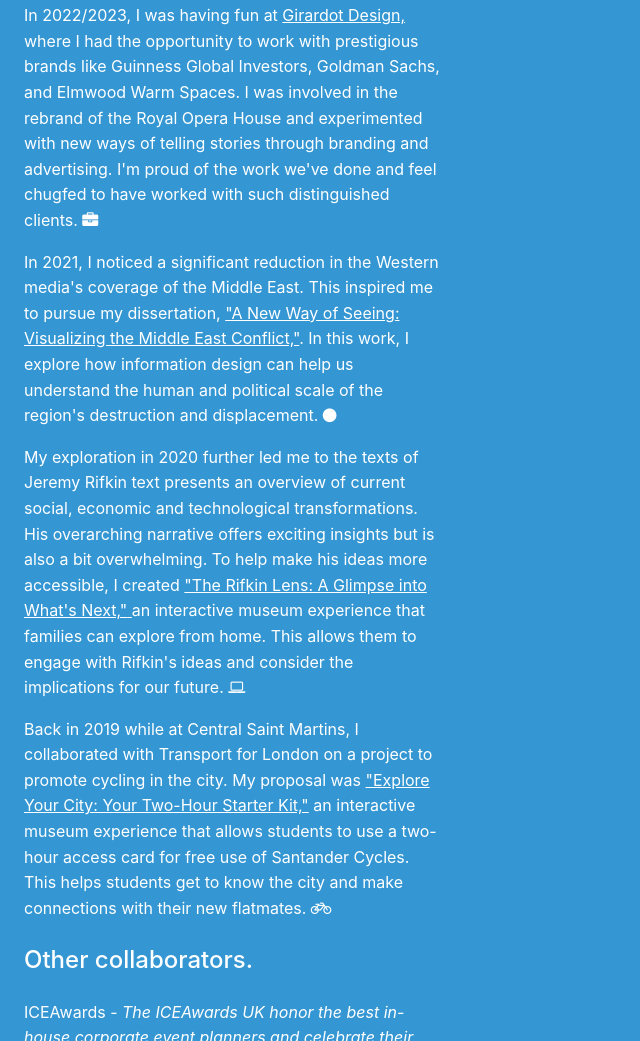
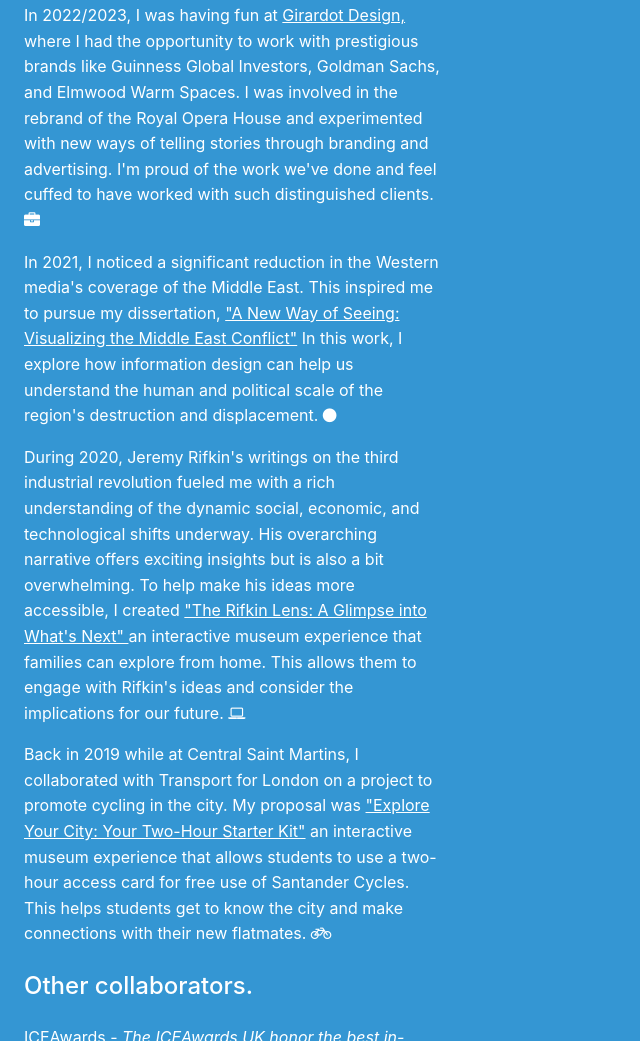
Before and after one commit to JackCrawfordRobertson/jackWeb, a Gatsby site: page / in a window 1280 px wide. Shown: the part 715-1756 px from the top of the page, without its empty margins (0-640 px from the left). Built offline with nearby package versions, Linux system fonts and the light colour scheme; Gatsby itself is replaced by a stand-in of ours.

Commit message:
Spelling changes

```diff
--- a/package.json
+++ b/package.json
@@ -20,9 +20,11 @@
     "gatsby-transformer-sharp": "^5.11.0",
     "gsap": "^3.12.2",
     "lottie-web": "^5.12.2",
+    "mapbox-gl": "^2.15.0",
     "react": "^18.2.0",
     "react-dom": "^18.2.0",
     "react-helmet": "^6.1.0",
+    "react-router-dom": "^6.16.0",
     "react-scroll": "^1.8.9",
     "react-scroll-parallax": "^3.4.2",
     "react-vertical-timeline-component": "^3.6.0",
--- a/src/components/HomeTop/HomeTop.css
+++ b/src/components/HomeTop/HomeTop.css
@@ -35,6 +35,11 @@
   color: white;
   border-radius: .1em; /* Adjusted to use em unit */
 }
+
+.hover-link:hover {
+  color: red;  /* Replace 'desiredColor' with the color you want on hover, e.g., 'red' or '#ff0000'. */
+}
+
 
 @media (min-width: 768px) {
   .home-top-container {
--- a/src/components/HomeTop/HomeTop.js
+++ b/src/components/HomeTop/HomeTop.js
@@ -2,6 +2,7 @@ import React, { useState } from "react"
 import "./HomeTop.css"
 import WorkCard from "../Work/WorkCard"
 import EmissionCalculator from "../Emission/EmissionCalculator"
+
 //import LoadingScreen from "../LoadingScreen/LoadingScreen";
 
 //Branding
@@ -92,9 +93,8 @@ const HomeTop = () => {
           Investors, Goldman Sachs, and Elmwood Warm Spaces. I was involved in
           the rebrand of the Royal Opera House and experimented with new ways of
           telling stories through branding and advertising. I'm proud of the
-          work we've done and feel chugfed to have worked with such
-          distinguished clients.{" "}
-          <i class="fa fa-briefcase" aria-hidden="true"></i>
+          work we've done and feel cuffed to have worked with such distinguished
+          clients. <i class="fa fa-briefcase" aria-hidden="true"></i>
         </p>
         {/* Middel east */}
         <p>
@@ -130,20 +130,20 @@ const HomeTop = () => {
               textDecoration: "underline",
             }}
           >
-            "A New Way of Seeing: Visualizing the Middle East Conflict,"
-          </span>
-          . In this work, I explore how information design can help us
+            "A New Way of Seeing: Visualizing the Middle East Conflict"
+          </span> In this work, I explore how information design can help us
           understand the human and political scale of the region's destruction
           and displacement. <i class="fa fa-circle" aria-hidden="true"></i>
         </p>
         {/* IOT */}
         <p>
-          My exploration in 2020 further led me to the texts of Jeremy Rifkin
-          text presents an overview of current social, economic and
-          technological transformations. His overarching narrative offers
-          exciting insights but is also a bit overwhelming. To help make his
-          ideas more accessible, I created{" "}
+          During 2020, Jeremy Rifkin's writings on the third industrial
+          revolution fueled me with a rich understanding of the dynamic social,
+          economic, and technological shifts underway. His overarching narrative
+          offers exciting insights but is also a bit overwhelming. To help make
+          his ideas more accessible, I created{" "}
           <span
+
             onClick={() => handleLinkClick(IoTVid01, IoTVid02)} // Use the imported image variable here
             style={{
               cursor: "pointer",
@@ -163,9 +163,8 @@ const HomeTop = () => {
             role="button"
             tabIndex="0"
           >
-            "The Rifkin Lens: A Glimpse into What's Next,"{" "}
-          </span>
-          an interactive museum experience that families can explore from home.
+            "The Rifkin Lens: A Glimpse into What's Next" {" "}
+          </span> an interactive museum experience that families can explore from home.
           This allows them to engage with Rifkin's ideas and consider the
           implications for our future.{" "}
           <i class="fa fa-laptop" aria-hidden="true"></i>
@@ -195,7 +194,7 @@ const HomeTop = () => {
               textDecoration: "underline",
             }}
           >
-            "Explore Your City: Your Two-Hour Starter Kit,"
+            "Explore Your City: Your Two-Hour Starter Kit"
           </span>{" "}
           an interactive museum experience that allows students to use a
           two-hour access card for free use of Santander Cycles. This helps
@@ -243,6 +242,8 @@ const HomeTop = () => {
             onClose={handleCloseCard}
             isOpen={isCardOpen}
           />
+
+          <div></div>
         </div>
         <EmissionCalculator />
         <img src={BottomLogo} alt="Company Logo" className="logo" />
--- a/src/pages/index.js
+++ b/src/pages/index.js
@@ -1,5 +1,6 @@
 //Dependencies
 import * as React from "react"
+import { BrowserRouter } from 'react-router-dom';
 
 //Components
 import Seo from "../components/seo"
@@ -10,6 +11,7 @@ import "../styles/global.css"
 
 const Index = () => {
   return (
+    <BrowserRouter>
       <div>
         <Seo
           title="Home"
@@ -17,6 +19,7 @@ const Index = () => {
         />
         <HomeTop/>
       </div>
+    </BrowserRouter>
   )
 }
 
```
Also changed, not shown: 1 other file. Lines whose indentation alone changed are shown as unchanged.
